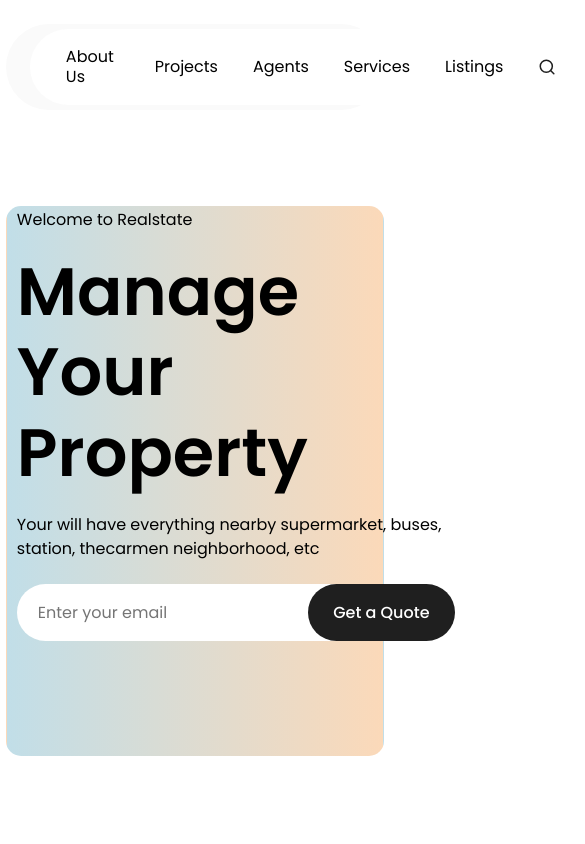
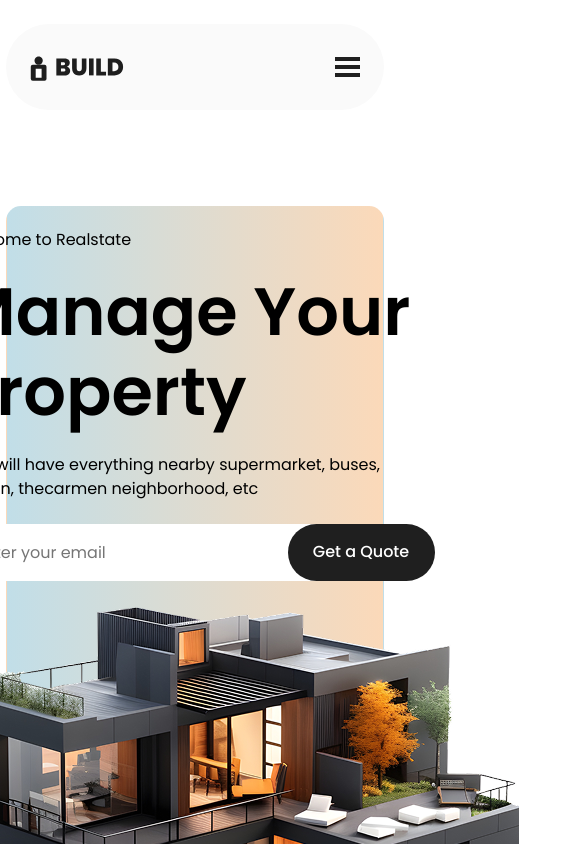
Before and after one commit to Brun0Silveir4/Landing-Page---Real-State, a React (Vite) app: page / in a window 390 px wide. Shown: the top 844 px of the page, 585 px wide, since content can reach past the window. Built offline with nearby package versions, Linux system fonts and the light colour scheme.

Commit message:
add: starting responsive design + add hamburguer menu

```diff
--- a/package.json
+++ b/package.json
@@ -14,6 +14,7 @@
     "@emotion/styled": "^11.14.0",
     "@mui/material": "^7.1.1",
     "react": "^19.1.0",
+    "react-burger-menu": "^3.1.0",
     "react-dom": "^19.1.0",
     "react-icons": "^5.5.0",
     "react-toastify": "^11.0.5",
--- a/src/App.jsx
+++ b/src/App.jsx
@@ -31,7 +31,7 @@ function App() {
 
 
   return (
-    <div className="container">
+    <div className="container" id="page-wrap">
       <Header />
       <div className="main-content">
         <HouseCard
--- a/src/App.scss
+++ b/src/App.scss
@@ -1,9 +1,10 @@
 .container {
   min-height: 100vh;
-  width: 100%;
+  width: 100vw;
   display: flex;
   flex-direction: column;
   align-items: center;
+  justify-content: center;
 
   .main-content {
     width: 97%;
@@ -157,3 +158,5 @@
     }
   }
 }
+
+@import 'media-home';
--- /dev/null
+++ b/src/components/Hamburguer-menu/hamburguerMenu.jsx
@@ -0,0 +1,16 @@
+import "./hamburguerMenu.scss"
+import { slide as Menu } from "react-burger-menu";
+
+export default function HamburguerMenu(){
+    return(
+        <Menu right>
+          <p className="header-items">About Us</p>
+          <p className="header-items">Projects</p>
+          <p className="header-items">Agents</p>
+          <p className="header-items">Services</p>
+          <p className="header-items">Listings</p>
+          <p className="header-items">Other services</p>
+          <p className="header-items">Contact Us</p>
+        </Menu>
+    )
+}
--- /dev/null
+++ b/src/components/Hamburguer-menu/hamburguerMenu.scss
@@ -0,0 +1,54 @@
+@import '../header/Header';
+
+.bm-burger-button {
+    position: relative;
+    width: 25px;
+    height: 20px;
+  }
+
+  .bm-burger-bars {
+    background: #1f1f1f;
+  }
+
+  .bm-overlay {
+    background: rgba(0, 0, 0, 0.3);
+  }
+
+  .bm-menu-wrap {
+    position: fixed ;
+    height: 100%;
+    top: 0;
+  }
+
+
+  .bm-menu {
+    background: #C1DEE8;
+    background: linear-gradient(180deg, rgba(193, 222, 232, 1) 79%, rgba(251, 217, 185, 1) 100%);
+    height: 100% !important;
+    padding: 2.5em 1.5em 0;
+    font-size: 1.15em;
+    overflow: auto;
+  }
+
+  .bm-item {
+    display: block;
+    text-decoration: none;
+    margin-bottom: 1rem;
+    color: black;
+    font-weight: bold;
+    transition: color 0.2s ease;
+    cursor: pointer;
+  }
+
+  .bm-item:hover {
+    color: #d87c5a;
+  }
+
+  .bm-cross-button {
+    height: 24px;
+    width: 24px;
+  }
+
+  .bm-cross {
+    background: black;
+  }
--- a/src/components/header/Header.jsx
+++ b/src/components/header/Header.jsx
@@ -2,13 +2,24 @@ import "./Header.scss";
 import Logo from "../../../public/images/Logo.svg";
 import { LuSearch } from "react-icons/lu";
 import Button from "../button/Button";
+import useWindowDimensions from "../../hooks/useWindowDimension";
+import HamburguerMenu from "../Hamburguer-menu/hamburguerMenu";
+import { slide as Menu } from "react-burger-menu";
 
 export default function Header() {
+  const { width } = useWindowDimensions();
+  const isMobile = width < 1100;
+
+
   return (
     <div className="header">
       <div className="logo">
-        <img src={Logo} alt="" className="logo-image" />
+        <img src={Logo} alt="Logo" className="logo-image" />
       </div>
+
+      {isMobile ? (
+        <HamburguerMenu />
+      ) : (
         <div className="navigation">
           <p className="header-items">About Us</p>
           <p className="header-items">Projects</p>
@@ -17,10 +28,14 @@ export default function Header() {
           <p className="header-items">Listings</p>
           <LuSearch size={24} color="#1F1F1F" cursor={"pointer"} />
         </div>
+      )}
+
+      {!isMobile && (
         <div className="btn-group-header">
           <p className="btn-other">Other services</p>
           <Button text={"Contact Us"} />
         </div>
+      )}
     </div>
   );
 }
--- a/src/components/houseCard/HouseCard.jsx
+++ b/src/components/houseCard/HouseCard.jsx
@@ -51,7 +51,7 @@ export default function HouseCard({
   return (
     <div
       className="property-card"
-      style={{ height: `${heightContainer}px`, padding: `${paddingContainer}` }}
+      style={{ minHeight: `${heightContainer}px`, padding: `${paddingContainer}` }}
     >
       <div
         className={`text-property ${textTop ? "" : "centeredText"}`}
--- a/src/components/houseCard/HouseCard.scss
+++ b/src/components/houseCard/HouseCard.scss
@@ -69,3 +69,5 @@
       }
     }
   }
+
+  @import 'houseCardMobile'
--- /dev/null
+++ b/src/components/houseCard/houseCardMobile.scss
@@ -0,0 +1,11 @@
+@media (max-width: 1260px){
+    .property-card{
+        flex-direction: column;
+        align-items: center;
+        padding-top: 20px !important;
+
+        .text-property .label{
+            width: 100% !important;
+        }
+    }
+}
--- a/src/components/recent-projects/RecentProjects.scss
+++ b/src/components/recent-projects/RecentProjects.scss
@@ -31,7 +31,7 @@
   }
 
   .description-project {
-    width: 329px;
+    min-width: 100%;
     text-wrap: wrap;
   }
   .rating-project {
--- /dev/null
+++ b/src/hooks/useWindowDimension.js
@@ -0,0 +1,23 @@
+import { useState, useEffect } from "react";
+
+function getWindowDimensions() {
+  const { innerWidth: width } = window;
+  return {
+    width,
+  };
+}
+
+export default function useWindowDimensions() {
+  const [windowDimensions, setWindowDimensions] = useState(
+    getWindowDimensions()
+  );
+  useEffect(() => {
+    function handleResize() {
+      setWindowDimensions(getWindowDimensions());
+    }
+    window.addEventListener("resize", handleResize);
+    return () => window.removeEventListener("resize", handleResize);
+  }, []);
+
+  return windowDimensions;
+}
```
Also changed, not shown: src/media-home.scss (added), 1 other file (tests, documents, lock files or other folders). Lines whose indentation alone changed are shown as unchanged.
